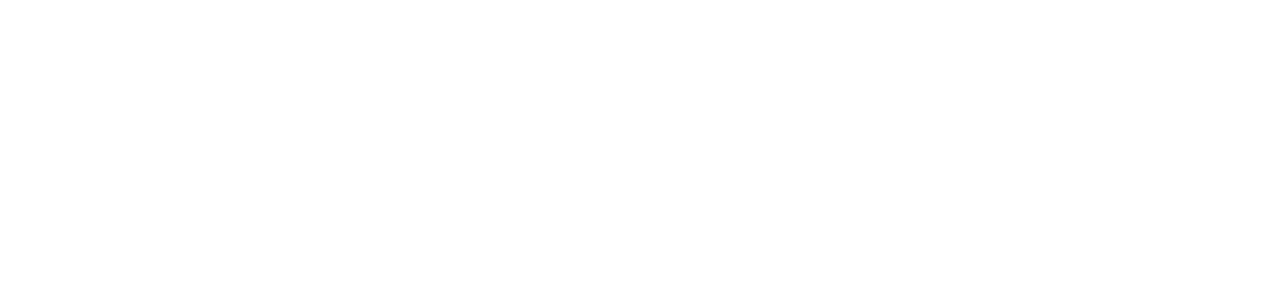
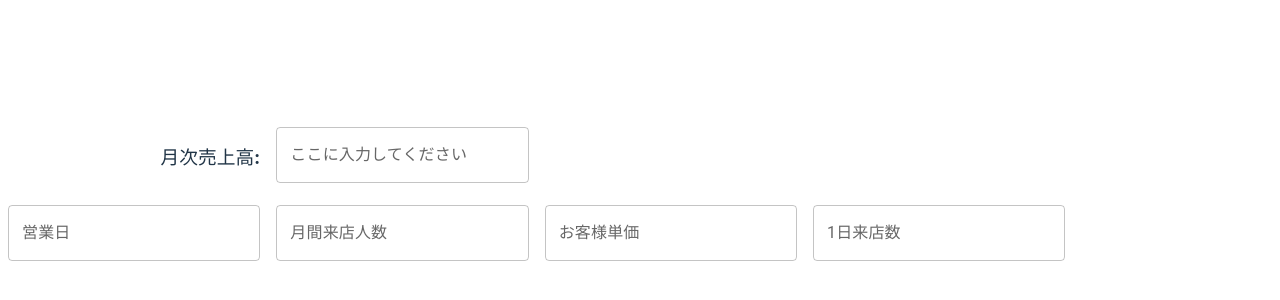
Before and after one commit to Takatoshi0207/profit-calculate, a React (Vite) app: page / in a window 1280 px wide. Shown: the part 206-506 px from the top of the page. Built offline with nearby package versions, Linux system fonts and the light colour scheme.

Commit message:
salesコンポーネントを作成

```diff
--- a/index.html
+++ b/index.html
@@ -4,7 +4,7 @@
     <meta charset="UTF-8" />
     <link rel="icon" type="image/svg+xml" href="/vite.svg" />
     <meta name="viewport" content="width=device-width, initial-scale=1.0" />
-    <title>Vite + React + TS</title>
+    <title>Profit-Calculate</title>
   </head>
   <body>
     <div id="root"></div>
--- a/package.json
+++ b/package.json
@@ -9,6 +9,10 @@
     "preview": "vite preview"
   },
   "dependencies": {
+    "@emotion/react": "^11.10.4",
+    "@emotion/styled": "^11.10.4",
+    "@mui/icons-material": "^5.10.6",
+    "@mui/material": "^5.10.8",
     "react": "^18.2.0",
     "react-dom": "^18.2.0"
   },
--- a/src/App.css
+++ b/src/App.css
@@ -1,4 +1,4 @@
-#root {
+/* #root {
   max-width: 1280px;
   margin: 0 auto;
   padding: 2rem;
@@ -39,3 +39,7 @@
 .read-the-docs {
   color: #888;
 }
+
+.sales h3{
+  width: 100%;
+} */
--- a/src/App.tsx
+++ b/src/App.tsx
@@ -1,12 +1,13 @@
-import { useState } from 'react'
 import './App.css'
+import BussinessDay from './components/BussinessDay'
+import Sales from './components/Sales'
 
 function App() {
-  const [count, setCount] = useState(0)
 
   return (
     <div className="App">
-
+      <Sales />
+      <BussinessDay />
     </div>
   )
 }
--- /dev/null
+++ b/src/components/BussinessDay.tsx
@@ -0,0 +1,22 @@
+import { TextField } from '@mui/material'
+import { Box } from '@mui/system'
+
+const BussinessDay = () => {
+  return (
+    <Box
+      component="form"
+      sx={{
+        '& > :not(style)': { m: 1, width: '25ch' },
+      }}
+      noValidate
+      autoComplete="off"
+    >
+      <TextField id="outlined-basic" label="営業日" variant="outlined" />
+      <TextField id="outlined-basic" label="月間来店人数" variant="outlined" />
+      <TextField id="outlined-basic" label="お客様単価" variant="outlined" />
+      <TextField id="outlined-basic" label="1日来店数" variant="outlined" />
+    </Box>
+  )
+}
+
+export default BussinessDay
--- /dev/null
+++ b/src/components/Sales.tsx
@@ -0,0 +1,28 @@
+import { Box, TextField } from '@mui/material'
+
+
+const Sales = () => {
+  return (
+    <Box
+      component="form"
+      sx={{
+        '& > :not(style)': { m: 1, width: '25ch' },
+        display: 'flex',
+        width: '100%'
+      }}
+      noValidate
+      autoComplete="off"
+
+    >
+      <Box sx={{ textAlign: 'right' }}><h3>月次売上高:</h3></Box>
+      <TextField
+        id="outlined-basic"
+        label="ここに入力してください"
+        variant="outlined"
+        fullWidth
+      />
+    </Box>
+  )
+}
+
+export default Sales
```
Also changed, not shown: 1 other file (tests, documents, lock files or other folders).
